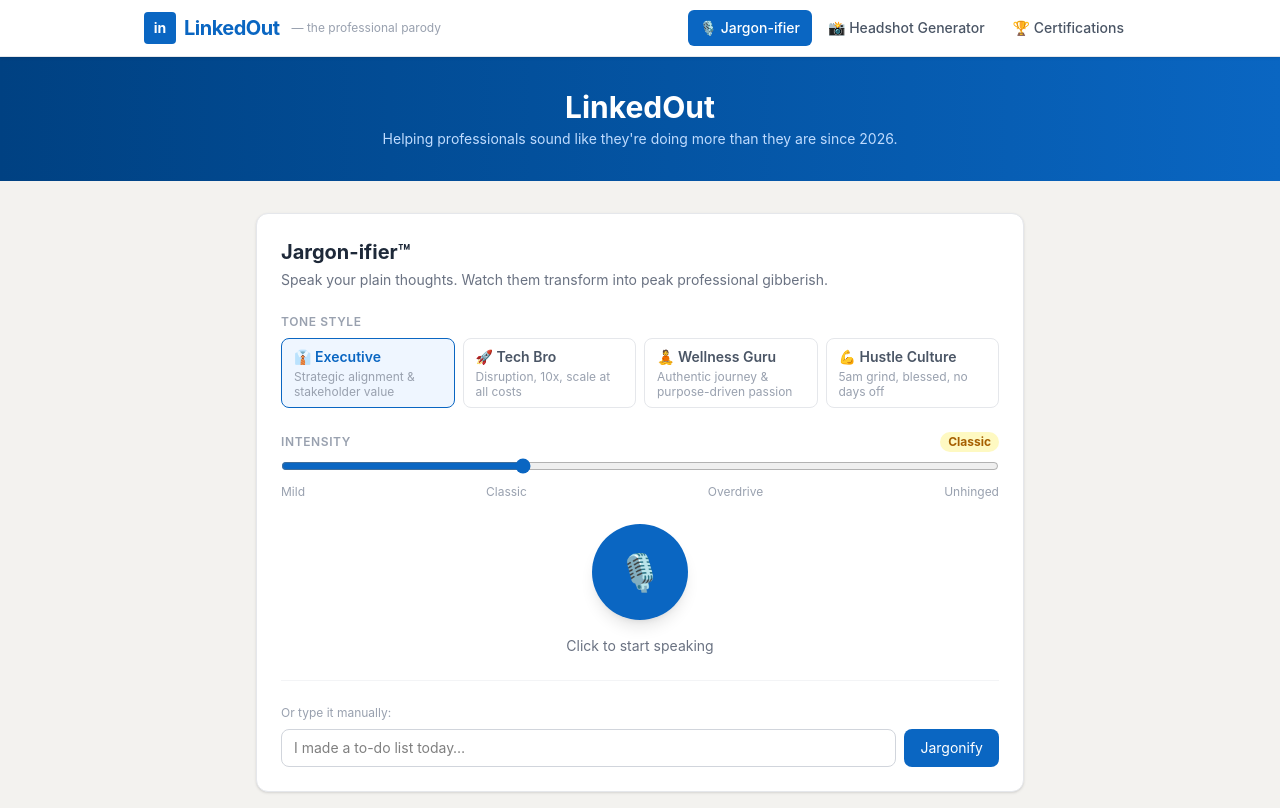
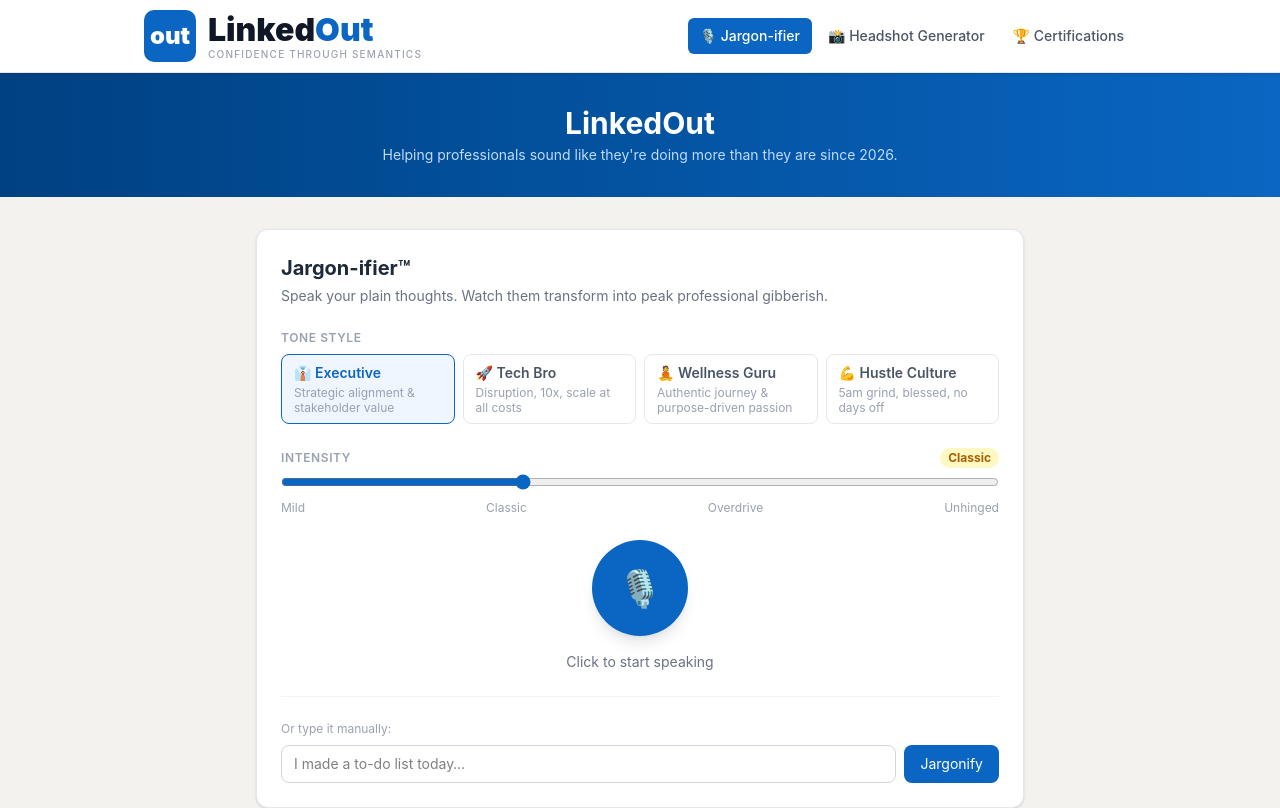
Before and after one commit to nicov3rde/linkedout, a React (Vite) app: page / in a window 1280 px wide. Shown: the top 808 px of the page. Built offline with nearby package versions, Linux system fonts and the light colour scheme.

Commit message:
feat: Update Nav component with new logo and tagline for LinkedOut

```diff
--- a/src/components/Nav.jsx
+++ b/src/components/Nav.jsx
@@ -8,17 +8,36 @@
   return (
     <header className="bg-white border-b border-gray-200 sticky top-0 z-50 shadow-sm">
       <div className="max-w-5xl mx-auto px-4">
-        <div className="flex items-center justify-between h-14">
-          <div className="flex items-center gap-2">
-            <div className="w-8 h-8 bg-[#0a66c2] rounded flex items-center justify-center">
-              <span className="text-white font-bold text-sm">in</span>
+        <div className="flex items-center justify-between h-18 py-2">
+          <div className="flex items-center gap-3">
+            {/* Logo mark */}
+            <div style={{
+              width: 52, height: 52, borderRadius: 10,
+              background: '#0A66C2',
+              display: 'flex', alignItems: 'center', justifyContent: 'center',
+              flexShrink: 0,
+            }}>
+              <span style={{
+                color: '#fff', fontFamily: 'Inter, sans-serif',
+                fontSize: 24, fontWeight: 900, lineHeight: 1,
+              }}>
+                out
+              </span>
             </div>
-            <span className="font-bold text-xl text-[#0a66c2] tracking-tight">
-              LinkedOut
-            </span>
-            <span className="text-xs text-gray-400 font-normal ml-1 hidden sm:block">
-              — the professional parody
-            </span>
+            {/* Wordmark + tagline */}
+            <div className="flex flex-col justify-center">
+              <span style={{ fontFamily: 'Inter, sans-serif', fontSize: 32, fontWeight: 900, lineHeight: 1 }}>
+                <span className="text-gray-900">Linked</span>
+                <span style={{ color: '#0A66C2' }}>Out</span>
+              </span>
+              <span style={{
+                fontFamily: 'Inter, sans-serif', fontSize: 10, fontWeight: 500,
+                letterSpacing: '0.12em', textTransform: 'uppercase', color: '#9ca3af',
+                lineHeight: 1, marginTop: 3,
+              }}>
+                confidence through semantics
+              </span>
+            </div>
           </div>
           <nav className="flex gap-1">
             {tabs.map(tab => (
```
